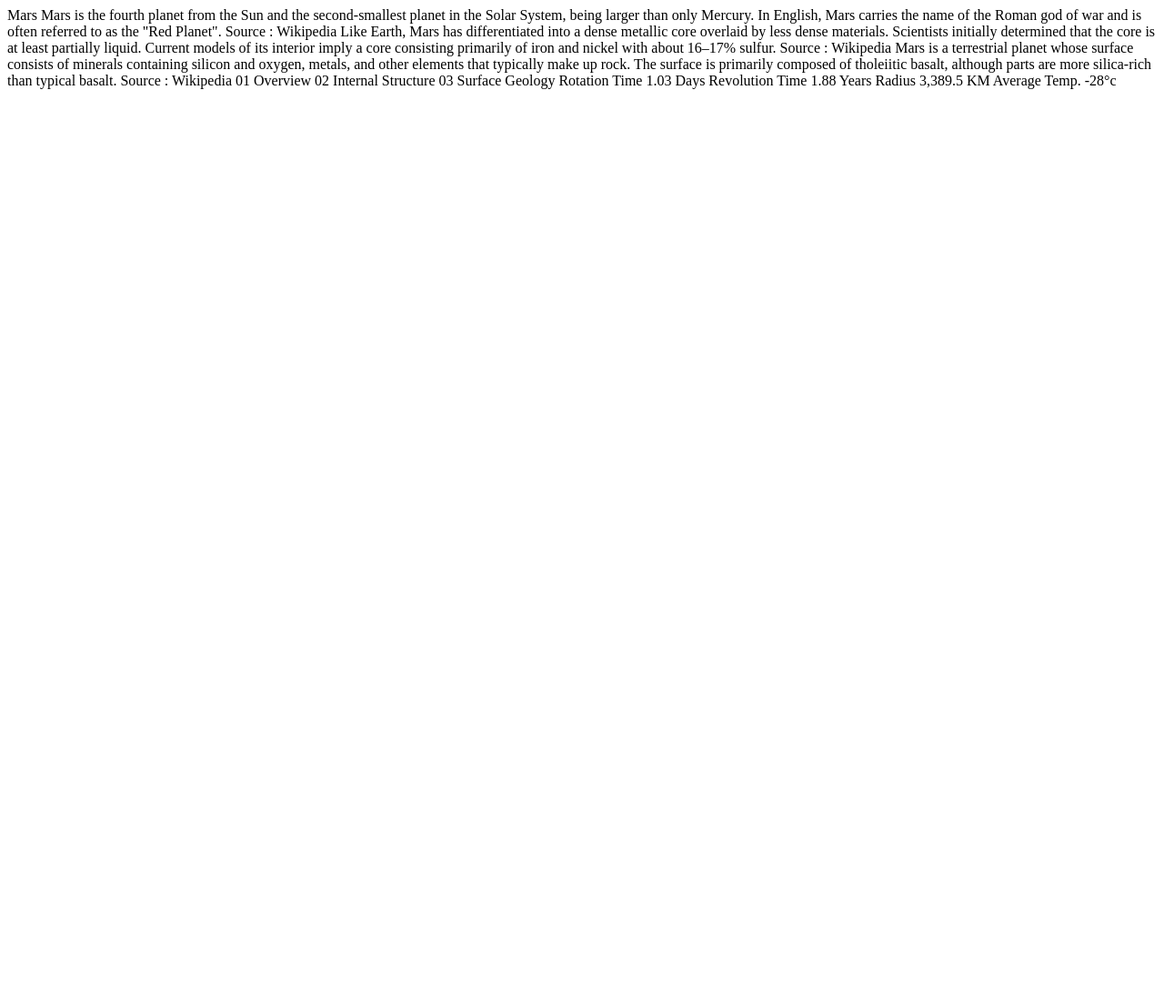
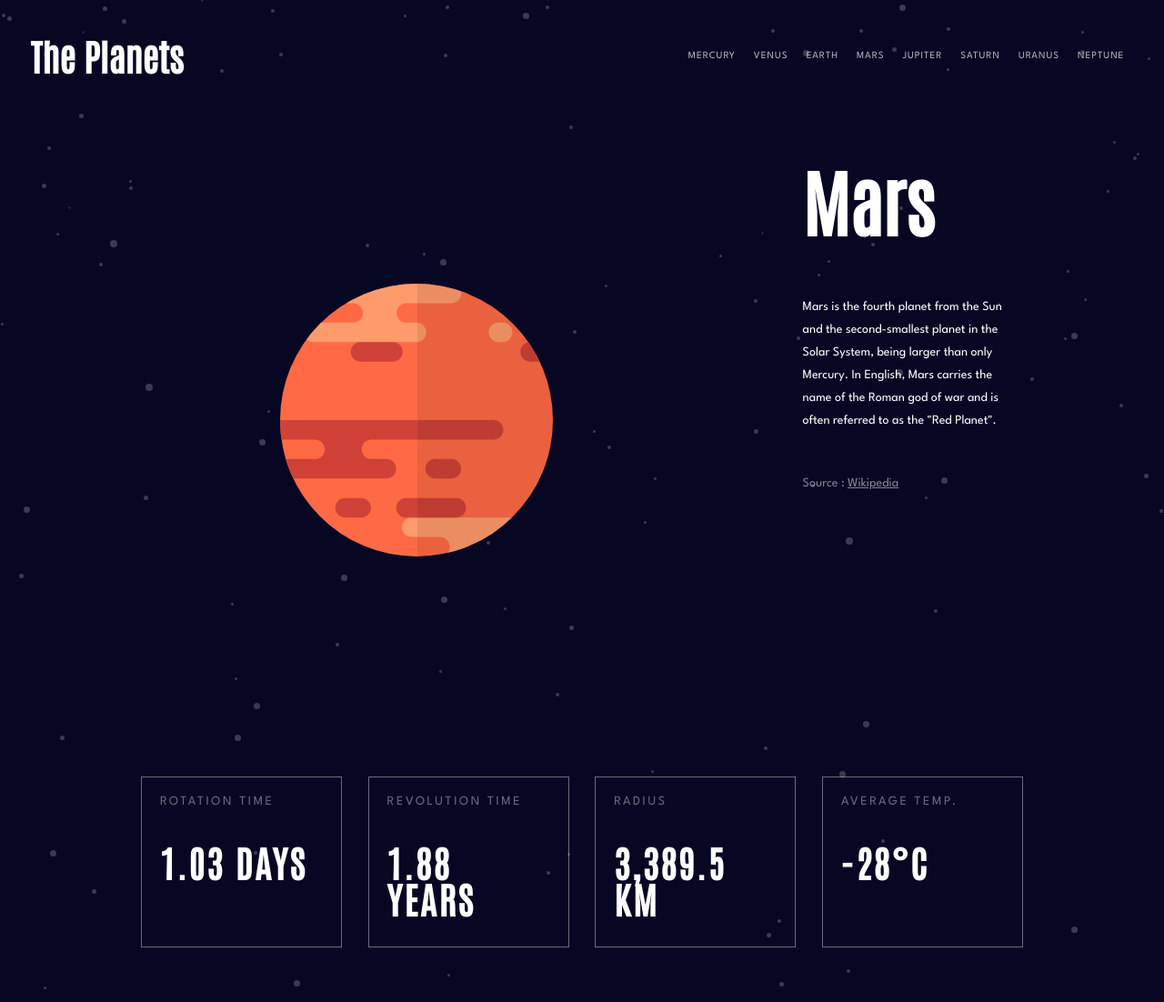
Before and after one commit to aureljoss/Planets-Fact, a plain HTML site: page mars.html in a window 1280 px wide. Shown: the whole page at 91% size. Before the commit the page ends 800 px from the top, so only its background shows below. Drawn offline with Linux system fonts and the light colour scheme.

Commit message:
Adds Mars page

```diff
--- a/mars.html
+++ b/mars.html
@@ -1,63 +1,148 @@
 <!DOCTYPE html>
 <html lang="en">
   <head>
-  <meta charset="UTF-8">
-  <meta name="viewport" content="width=device-width, initial-scale=1.0">
+    <meta charset="UTF-8" />
+    <meta name="viewport" content="width=device-width, initial-scale=1.0" />
 
-  <link rel="icon" type="image/png" sizes="32x32" href="./assets/favicon-32x32.png">
-
-  <title>Frontend Mentor | Planets fact site</title>
+    <link
+      rel="icon"
+      type="image/png"
+      sizes="32x32"
+      href="./assets/favicon-32x32.png"
+    />
+    <link rel="stylesheet" href="styles/styles.css" />
+    <link rel="preconnect" href="https://fonts.googleapis.com" />
+    <link rel="preconnect" href="https://fonts.gstatic.com" crossorigin />
+    <link
+      href="https://fonts.googleapis.com/css2?family=Antonio:wght@500&family=League+Spartan:wght@400;700&display=swap"
+      rel="stylesheet"
+    />
+    <script src="scripts/app.js" defer></script>
+    <title>Planets fact site</title>
   </head>
   <body>
-  Mars
-
+    <header>
+      <h2>The Planets</h2>
+      <nav>
+        <ul>
+          <li><a href="index.html">Mercury</a></li>
+          <li><a href="venus.html">Venus</a></li>
+          <li><a href="earth.html">Earth</a></li>
+          <li><a href="mars.html">Mars</a></li>
+          <li><a href="jupiter.html">Jupiter</a></li>
+          <li><a href="saturn.html">Saturn</a></li>
+          <li><a href="uranus.html">Uranus</a></li>
+          <li><a href="neptune.html">Neptune</a></li>
+        </ul>
+      </nav>
+    </header>
+    <div id="main-section">
+      <div id="img">
+        <img
+          class="images"
+          id="overview-img"
+          src="./assets/planet-mars.svg"
+          alt="Image of Mars"
+        />
+        <img
+          class="images"
+          id="internal-structure-img"
+          src="./assets/planet-mars-internal.svg"
+          alt="Image of internal structure of Mars"
+        />
+        <div id="relative-positioning">
+          <img
+            id="surface-geology-img"
+            src="./assets/geology-earth.png"
+            alt="geology of Mars"
+          />
+        </div>
+      </div>
+      <div id="description">
+        <h1>Mars</h1>
+        <div id="overview">
           <!-- Overview Content Start -->
 
-  Mars is the fourth planet from the Sun and the second-smallest planet
-  in the Solar System, being larger than only Mercury. In English, Mars
-  carries the name of the Roman god of war and is often referred to as
-  the "Red Planet".
+          <p id="text-description">
+            Mars is the fourth planet from the Sun and the second-smallest
+            planet in the Solar System, being larger than only Mercury. In
+            English, Mars carries the name of the Roman god of war and is often
+            referred to as the "Red Planet".
+          </p>
 
-  Source : Wikipedia <!-- URL: https://en.wikipedia.org/wiki/Mars -->
-
+          <p class="source">
+            Source : <a href="https://en.wikipedia.org/wiki/Mars">Wikipedia </a>
+          </p>
+        </div>
         <!-- Overview Content End -->
-
+        <div id="structure">
           <!-- Internal Structure Content Start -->
 
-  Like Earth, Mars has differentiated into a dense metallic core overlaid
-  by less dense materials. Scientists initially determined that the core
-  is at least partially liquid. Current models of its interior imply a
-  core consisting primarily of iron and nickel with about 16–17% sulfur.
+          <p class="internal-structure">
+            Like Earth, Mars has differentiated into a dense metallic core
+            overlaid by less dense materials. Scientists initially determined
+            that the core is at least partially liquid. Current models of its
+            interior imply a core consisting primarily of iron and nickel with
+            about 16–17% sulfur.
+          </p>
 
-  Source : Wikipedia <!-- URL: https://en.wikipedia.org/wiki/Mars#Internal_structure -->
+          <p class="source">
+            Source :
+            <a href="https://en.wikipedia.org/wiki/Mars#Internal_structure"
+              >Wikipedia</a
+            >
+          </p>
+        </div>
+        <!-- Internal Structure Content End -->
+        <div id="geology">
+          <!-- Surface Geology Content Start -->
+          <p class="surface-geology">
+            Mars is a terrestrial planet whose surface consists of minerals
+            containing silicon and oxygen, metals, and other elements that
+            typically make up rock. The surface is primarily composed of
+            tholeiitic basalt, although parts are more silica-rich than typical
+            basalt.
+          </p>
 
-  <!-- Internal Structure Content End -->
-
-  <!-- Surface Geology Content Start -->
-
-  Mars is a terrestrial planet whose surface consists of minerals containing
-  silicon and oxygen, metals, and other elements that typically make up rock.
-  The surface is primarily composed of tholeiitic basalt, although parts are
-  more silica-rich than typical basalt.
-
-  Source : Wikipedia <!-- URL: https://en.wikipedia.org/wiki/Mars#Surface_geology -->
+          <p class="source">
+            Source :
+            <a href="https://en.wikipedia.org/wiki/Mars#Surface_geology"
+              >Wikipedia</a
+            >
+          </p>
 
           <!-- Surface Geology Content End -->
-
-  01 Overview
-  02 Internal Structure
-  03 Surface Geology
-
-  Rotation Time
-  1.03 Days
-
-  Revolution Time
-  1.88 Years
-
-  Radius
-  3,389.5 KM
-
-  Average Temp.
-  -28°c
+          <ul class="menu">
+            <li id="showOverview">
+              <h3><span class="number">01</span> Overview</h3>
+            </li>
+            <li id="showStructure">
+              <h3><span class="number">02</span> Internal Structure</h3>
+            </li>
+            <li id="showGeology">
+              <h3><span class="number">03</span> Surface Geology</h3>
+            </li>
+          </ul>
+        </div>
+      </div>
+    </div>
+    <div class="data">
+      <div class="data-individual">
+        <p>Rotation Time</p>
+        <h2>1.03 Days</h2>
+      </div>
+      <div class="data-individual">
+        <p>Revolution Time</p>
+        <h2>1.88 Years</h2>
+      </div>
+      <div class="data-individual">
+        <p>Radius</p>
+        <h2>3,389.5 KM</h2>
+      </div>
+      <div class="data-individual">
+        <p>Average Temp.</p>
+        <h2>-28°c</h2>
+      </div>
+    </div>
   </body>
 </html>
```
Lines whose indentation alone changed are shown as unchanged.
